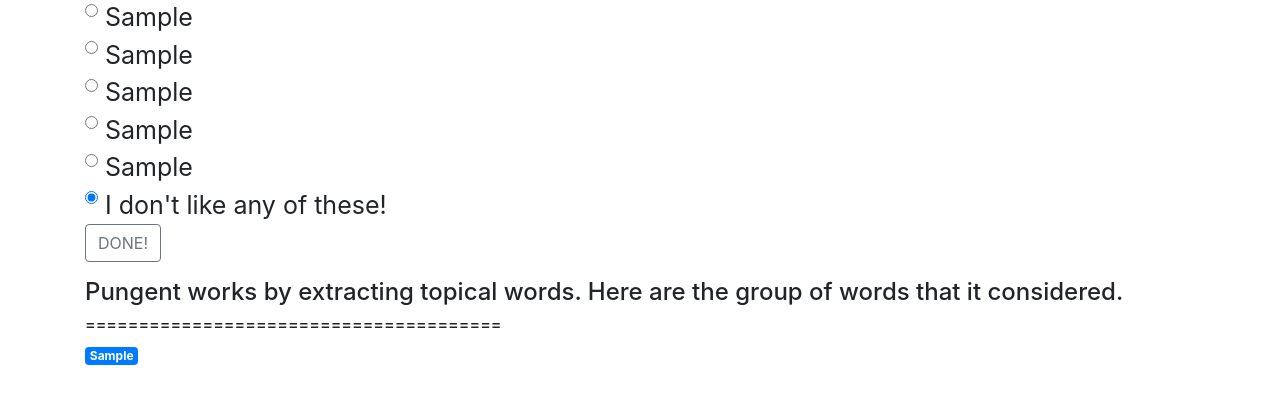
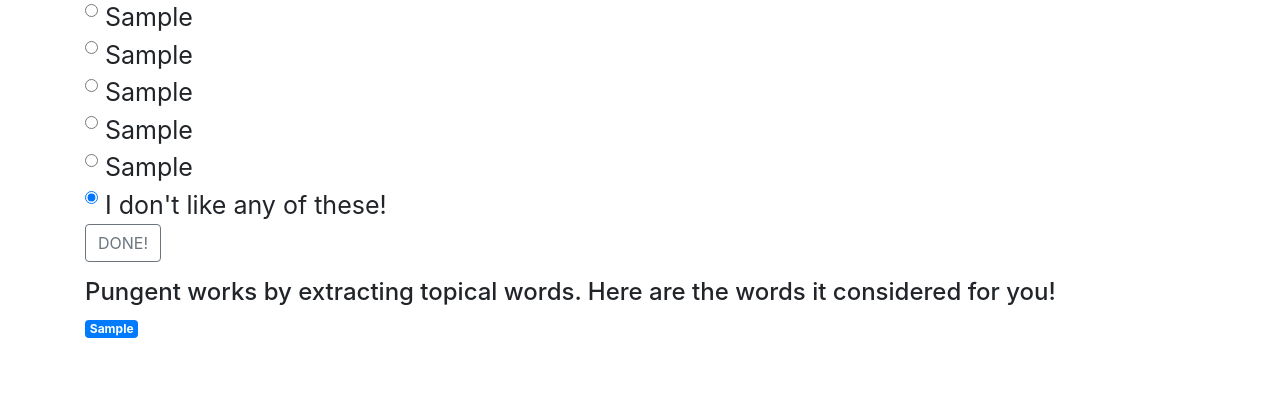
Before and after one commit to wmvoje/pungent, a Flask app: template website/templates/output.html in a window 1280 px wide. Shown: the part 123-527 px from the top of the page. Run offline with Flask 2, Linux system fonts and the light colour scheme; the template is opened without the code that fills it: most values are stand-ins (such as "Sample title", 1, 10 or a date in 2020); parts of the project's set-up code (start-up, migrations or seed data) failed here and were passed over; some libraries are stand-ins or nearby versions.

Commit message:
refined website

```diff
--- a/log.csv
+++ b/log.csv
@@ -6,3 +6,4 @@
 127.0.0.1,"The domestic cat (Felis silvestris catus or Felis catus)[1][4] is a small, typically furry, carnivorous mammal. They are often called house cats[5] when kept as indoor pets or simply cats when there is no need to distinguish them from other felids and felines. They are often valued by humans for companionship and for their ability to hunt vermin. There are more than seventy cat breeds recognized by various cat registries.",Let us keep this between the two of us.,"['pet', 0, 2, 'doc2vec', 1, 0.4326545298099518, 4.622625818522048]","['pet', 0, 2, 'doc2vec', 4, 0.3934600353240967, 5.083108373008154]","['cat', 0, 4, 'topicModel', 1, 0.5995877, 6.671251162592804]","['cat', 2, 4, 'topicModel', 1, 0.5995877, 6.671251162592804]","['hop', 2, 4, 'topicModel', 1, 0.5995877, 6.671251162592804]"
 127.0.0.1,"The domestic cat (Felis silvestris catus or Felis catus)[1][4] is a small, typically furry, carnivorous mammal. They are often called house cats[5] when kept as indoor pets or simply cats when there is no need to distinguish them from other felids and felines. They are often valued by humans for companionship and for their ability to hunt vermin. There are more than seventy cat breeds recognized by various cat registries.",Let us keep this between the two of us.,"['pet', 0, 2, 'doc2vec', 1, 0.3979716897010803, 5.025483097810842]","['lead', 0, 2, 'doc2vec', 1, 0.3979716897010803, 5.025483097810842]","['pet', 0, 2, 'doc2vec', 2, 0.38975948095321655, 5.1313697234732905]","['pet', 0, 2, 'doc2vec', 4, 0.37977391481399536, 5.266291132658636]","['cat', 0, 4, 'topicModel', 1, 0.59949285, 6.672306456835929]"
 127.0.0.1,"The domestic cat (Felis silvestris catus or Felis catus)[1][4] is a small, typically furry, carnivorous mammal. They are often called house cats[5] when kept as indoor pets or simply cats when there is no need to distinguish them from other felids and felines. They are often valued by humans for companionship and for their ability to hunt vermin. There are more than seventy cat breeds recognized by various cat registries.",Let us keep this between the two of us.,"['pet', 0, 2, 'doc2vec', 1, 0.42042362689971924, 4.757106575451922]","['pet', 0, 2, 'doc2vec', 2, 0.3939419388771057, 5.076890279061963]","['pet', 0, 2, 'doc2vec', 4, 0.3875664472579956, 5.1604054327970195]","['lead', 0, 2, 'doc2vec', 4, 0.3875664472579956, 5.1604054327970195]","['cat', 0, 4, 'topicModel', 1, 0.599612, 6.670980594086177]"
+127.0.0.1,"The domestic cat (Felis silvestris catus or Felis catus)[1][4] is a small, typically furry, carnivorous mammal. They are often called house cats[5] when kept as indoor pets or simply cats when there is no need to distinguish them from other felids and felines. They are often valued by humans for companionship and for their ability to hunt vermin. There are more than seventy cat breeds recognized by various cat registries.",Please! lets keep this just between the two of us.,"['cat', 8, 4, 'doc2vec', 1, 0.3730938550754767, 0.09327346376886918]","['cat', 3, 4, 'doc2vec', 1, 0.3730938550754767, 0.09327346376886918]","['hunt', 5, 4, 'doc2vec', 3, 0.12669793405363017, 0.03167448351340754]","['can', 3, 4, 'doc2vec', 4, 0.07479554154478085, 0.018698885386195213]","['thin', 4, 4, 'doc2vec', 3, 0.06749076953067608, 0.01687269238266902]"
--- a/pun.py
+++ b/pun.py
@@ -103,7 +103,7 @@ def split_text(string):
 
 
 
-def generate_possible_pun_substitutions(context, input_sentence, w2v_number=10):
+def generate_possible_pun_substitutions(context, input_sentence, w2v_number=5):
     """
     Takes context and input sentence
 
--- a/website/templates/output.html
+++ b/website/templates/output.html
@@ -93,13 +93,10 @@
 </form>
 
 
-<h4 class="text-left" >Pungent works by extracting topical words. Here are the group of words that it considered.</h4>
+<h4 class="text-left" >Pungent works by extracting topical words. Here are the words it considered for you!</h4>
 
 {% for m in considered_words %}
-<h6 class="text-left" >=======================================</h6>
-{% for p in m %}
-<span class="badge badge-primary">{{p}}</span>
-{% endfor %}
+<span class="badge badge-primary">{{m}}</span>
 {% endfor %}
 
 
--- a/website/views.py
+++ b/website/views.py
@@ -147,6 +147,10 @@ def output():
 
     words_to_print = convert_topic_words_to_print(topic_words_considered)
 
+    topic_words_considered.sort(key=lambda x: x[3])
+    topic_words_considered.reverse()
+
+    words_to_print = [words[0] for words in topic_words_considered]
 
     return render_template('output.html',
                            title = random.choice(possible_pun_titles),
```
Also changed, not shown: 1 other file.
